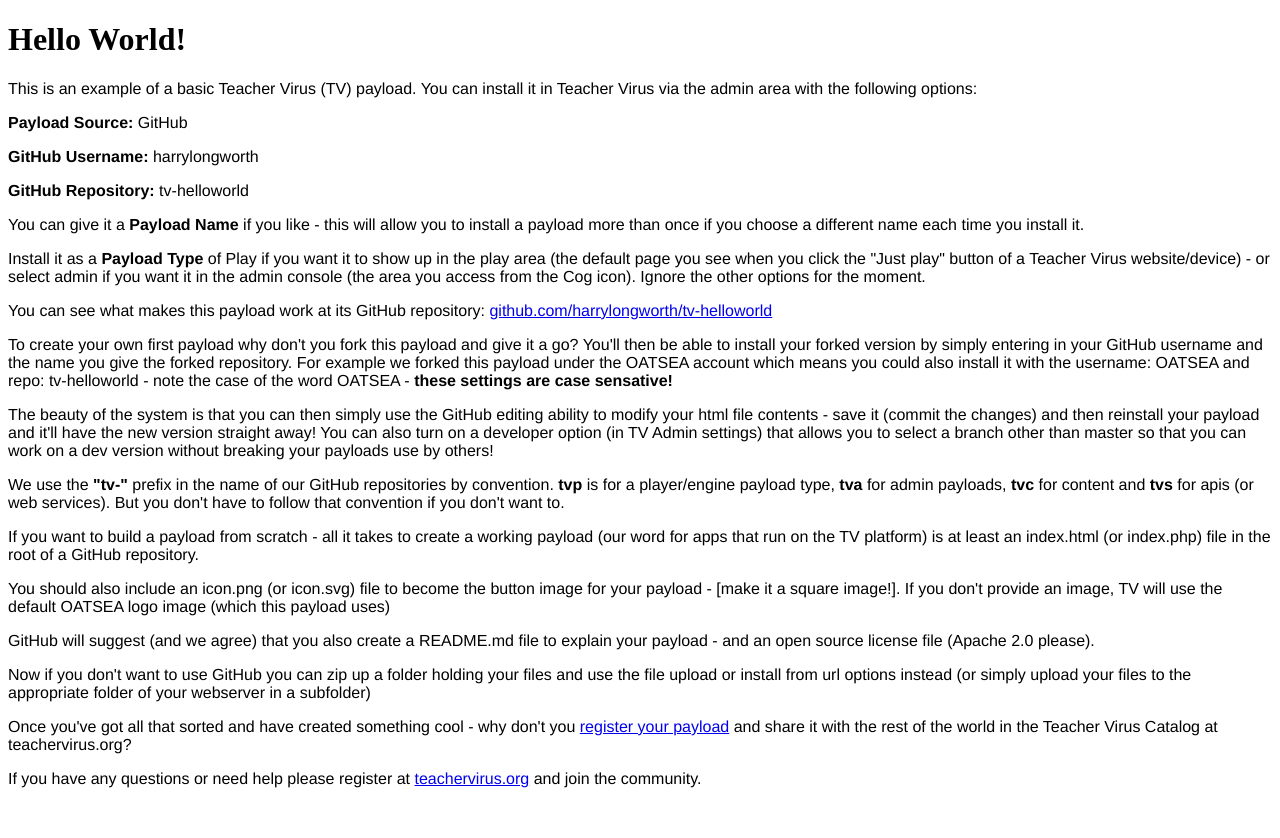
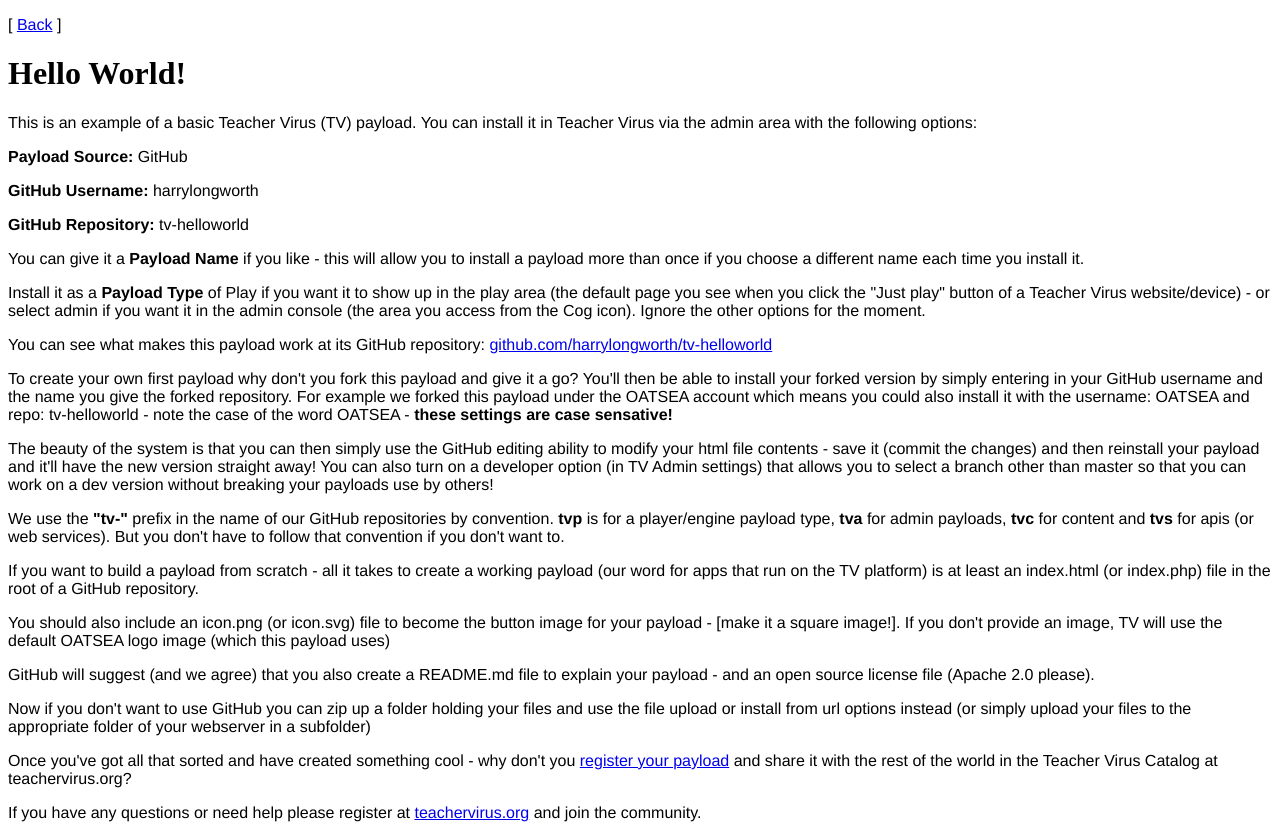
Before and after one commit to harrylongworth/tv-helloworld, a plain HTML site: page index.html in a window 1280 px wide. Before the commit the page ends 804 px from the top, so only its background shows below. Drawn offline with Linux system fonts and the light colour scheme.

Commit message:
Add Back Link

```diff
--- a/index.html
+++ b/index.html
@@ -6,6 +6,7 @@
 <style>p { font-family: 'Helvetica Neue', Helvetica, Arial, sans-serif;}</style>
 </head>
 <body>
+<p>[ <a href="../">Back</a> ]</p>
 <h1>Hello World!</h1>
 <p>This is an example of a basic Teacher Virus (TV) payload.  You can install it in Teacher Virus via the admin area with the following options:</p>
 <p><b>Payload Source:</b> GitHub</p>
```
